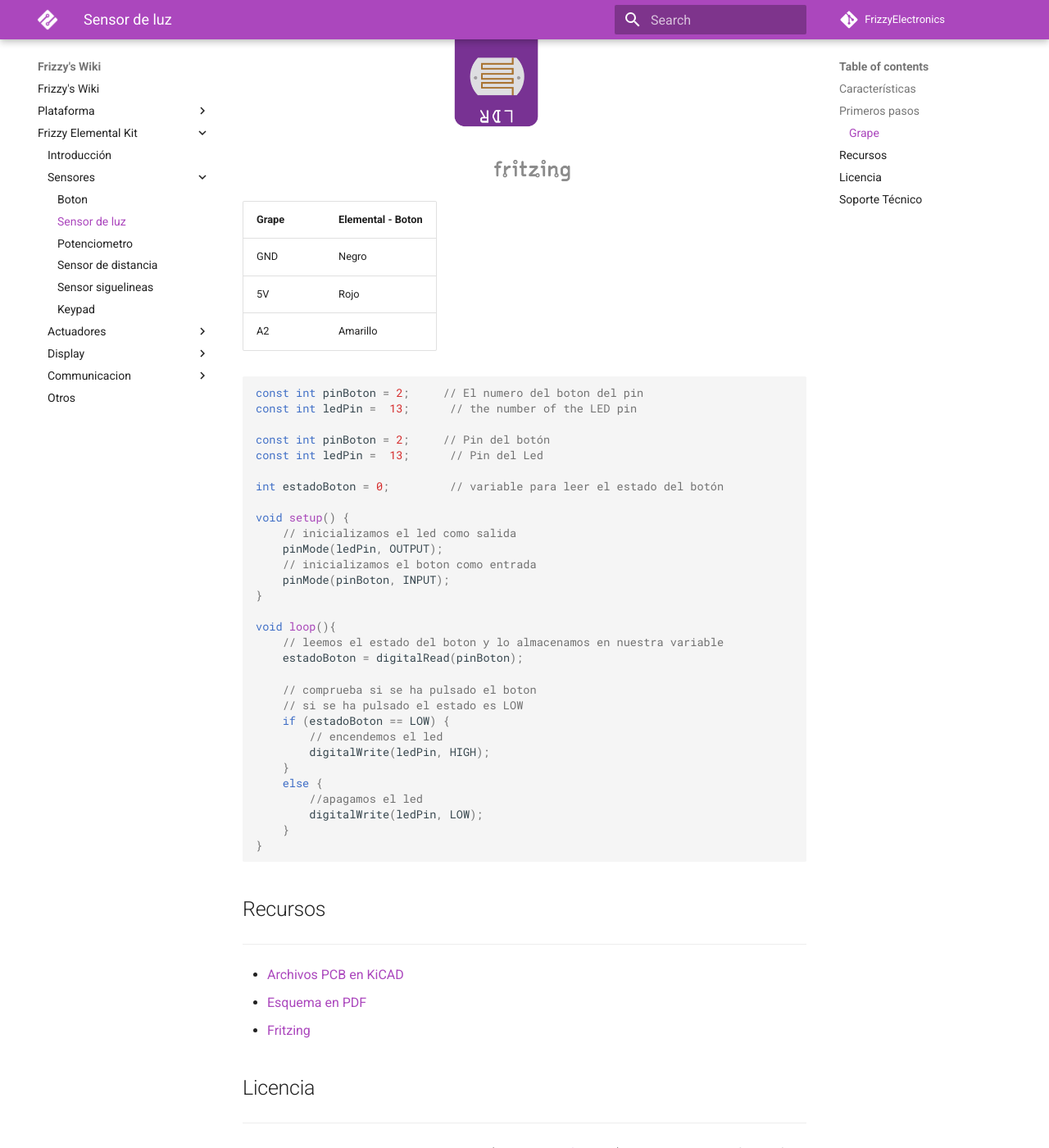
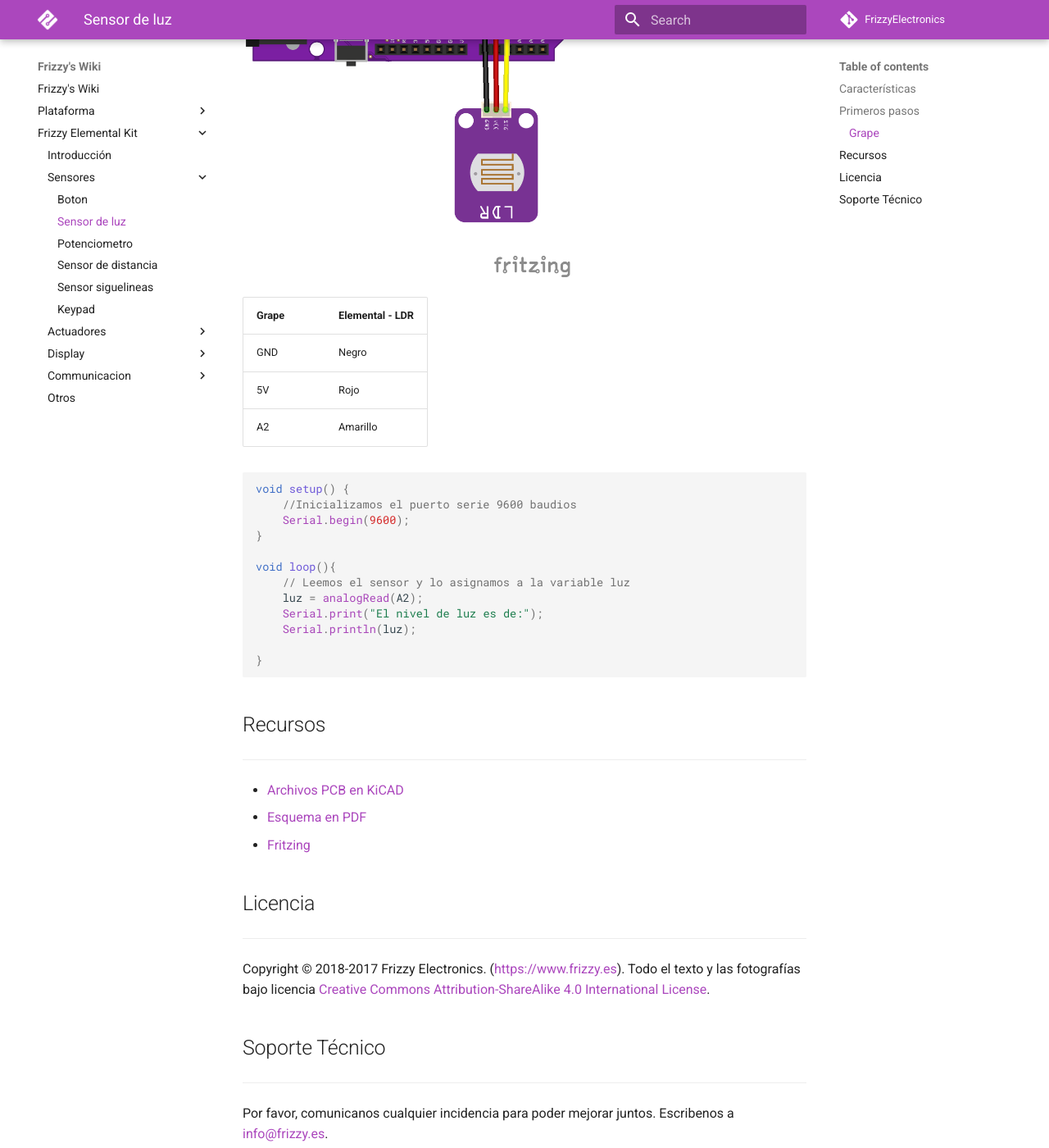
Before and after one commit to FrizzyElectronics/ElementalKitDocs, an MkDocs documentation site: the page built from docs/ldr.md, in a window 1280 px wide and 1400 px high, scrolled down 1344 px. Shown: the whole window at 82% size. Built offline with MkDocs 1.6.1 and Material for MkDocs 9.7.7, drawn with Linux system fonts in a browser that asks for light colours; comment, search, counter and statistics services are not loaded; old or Windows-style settings are respelled for this version of MkDocs.

Commit message:
Ldr Terminado

````diff
--- a/docs/ldr.md
+++ b/docs/ldr.md
@@ -18,43 +18,26 @@ El módulo de ldr consta de un pequeño fotorresistor de 10k engarcado de captar
 
 <img src="../images/montaje_ldr.png" alt="Drawing" style="width: 400px;"/>
 
-| Grape | Elemental - Boton |
+| Grape | Elemental - LDR |
 | ----- | ----------------- |
 | GND   | Negro             |
 | 5V    | Rojo              |
 | A2    | Amarillo          |
 
 
-```c++
-const int pinBoton = 2;     // El numero del boton del pin
-const int ledPin =  13;      // the number of the LED pin
-
-const int pinBoton = 2;     // Pin del botón
-const int ledPin =  13;      // Pin del Led
-
-int estadoBoton = 0;         // variable para leer el estado del botón
+```arduino
 
 void setup() {
-    // inicializamos el led como salida
-    pinMode(ledPin, OUTPUT);
-    // inicializamos el boton como entrada
-    pinMode(pinBoton, INPUT);
+    //Inicializamos el puerto serie 9600 baudios
+    Serial.begin(9600);
 }
 
 void loop(){
-    // leemos el estado del boton y lo almacenamos en nuestra variable
-    estadoBoton = digitalRead(pinBoton);
+    // Leemos el sensor y lo asignamos a la variable luz
+    luz = analogRead(A2);
+    Serial.print("El nivel de luz es de:");
+    Serial.println(luz);
 
-    // comprueba si se ha pulsado el boton
-    // si se ha pulsado el estado es LOW
-    if (estadoBoton == LOW) {
-        // encendemos el led
-        digitalWrite(ledPin, HIGH);
-    }
-    else {
-        //apagamos el led
-        digitalWrite(ledPin, LOW);
-    }
 }
 ```
 
@@ -64,7 +47,7 @@ void loop(){
 
 -   [Archivos PCB en KiCAD](https://github.com/FrizzyElectronics/BasicModule-II)
 -   [Esquema en PDF](https://raw.githubusercontent.com/FrizzyElectronics/BasicModule-II/master/pdf/BasicModule-II.pdf "File:BasicModule-II.pdf")
--   [Fritzing](https://raw.githubusercontent.com/FrizzyElectronics/AtomModulesFritzingParts/master/FritzingParts/Atom_Button.fzpz "File:BasicModule-II.pdf")
+-   [Fritzing](https://raw.githubusercontent.com/FrizzyElectronics/AtomModulesFritzingParts/master/FritzingParts/Atom_LDR.fzpz "File:BasicModule-II.pdf")
 
 ## Licencia
 -------
````
Also changed, not shown: docs/boton.md (+4 -7 lines), docs/images/ldr.jpg.
